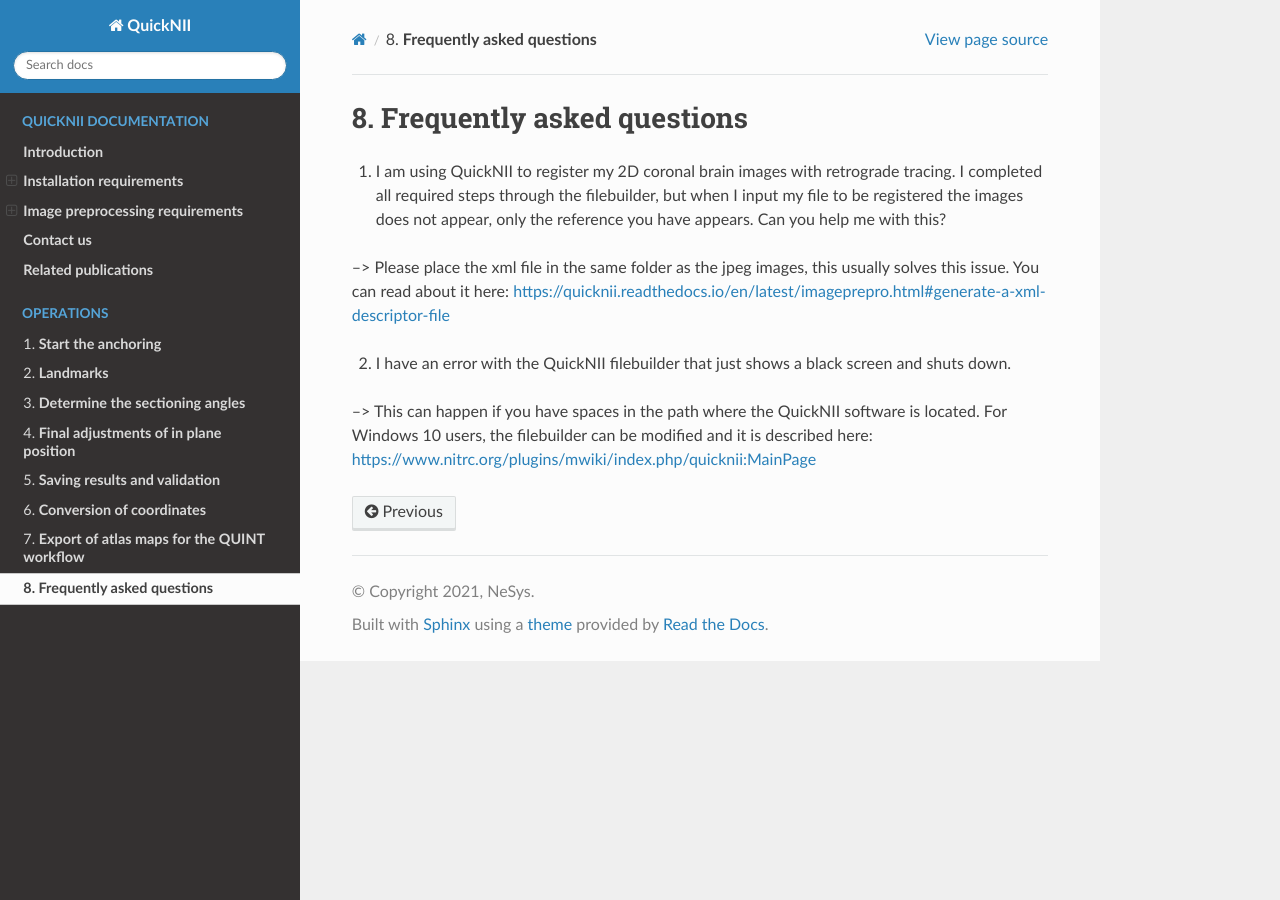
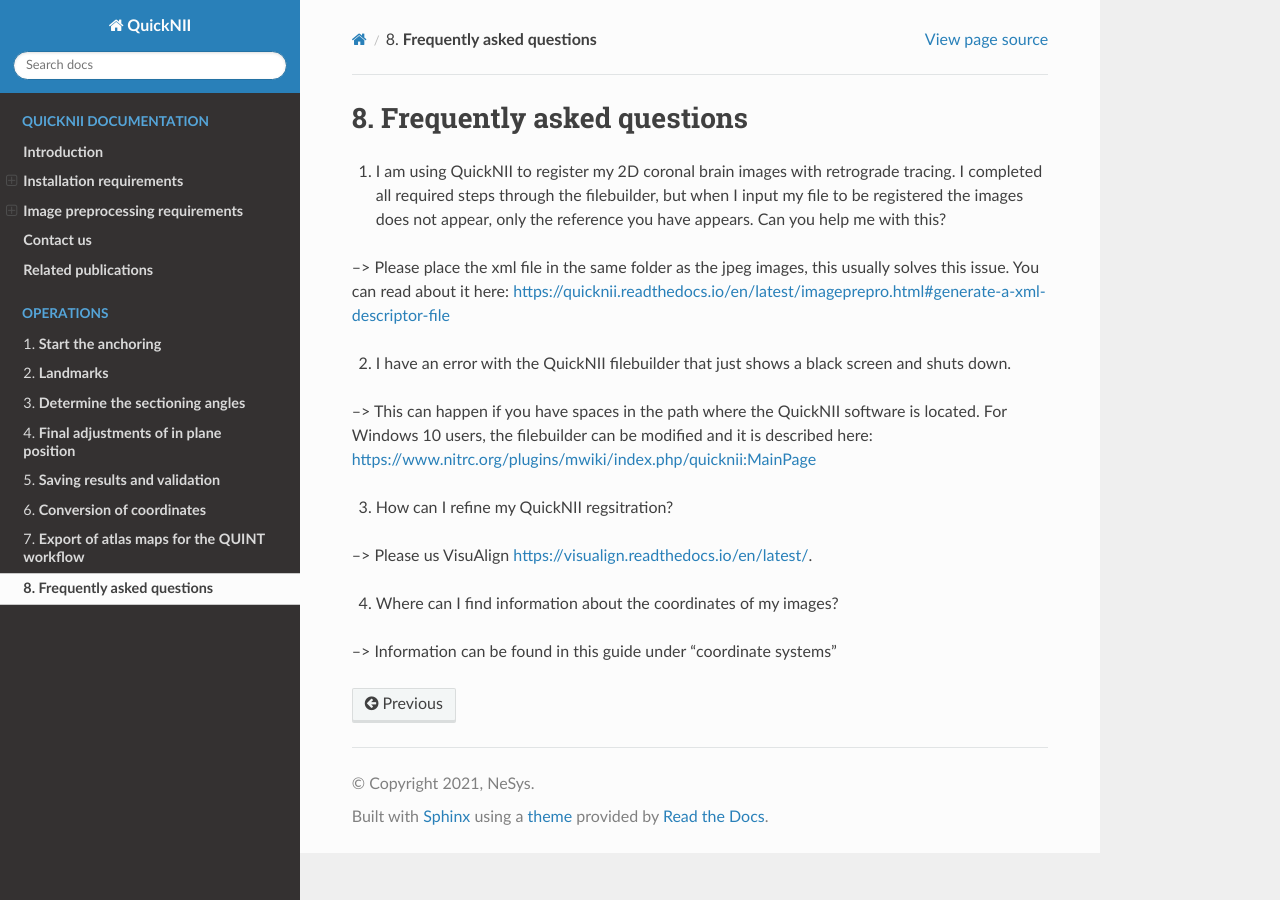
Before and after one commit to Tevemadar/QuickNII, a Sphinx documentation site: the page built from Docs/FAQ.rst, in a window 1280 px wide. Built offline with Sphinx 7.4.7 and the Read the Docs theme 2.0.0, drawn with Linux system fonts in a browser that asks for light colours.

Commit message:
Update FAQ.rst

```diff
--- a/Docs/FAQ.rst
+++ b/Docs/FAQ.rst
@@ -9,3 +9,11 @@
 (2) I have an error with the QuickNII filebuilder that just shows a black screen and shuts down.
 
 --> This can happen if you have spaces in the path where the QuickNII software is located. For Windows 10 users, the filebuilder can be modified and it is described here: https://www.nitrc.org/plugins/mwiki/index.php/quicknii:MainPage
+
+(3) How can I refine my QuickNII regsitration?
+
+--> Please us VisuAlign https://visualign.readthedocs.io/en/latest/.
+
+(4) Where can I find information about the coordinates of my images?
+
+--> Information can be found in this guide under "coordinate systems"
```
